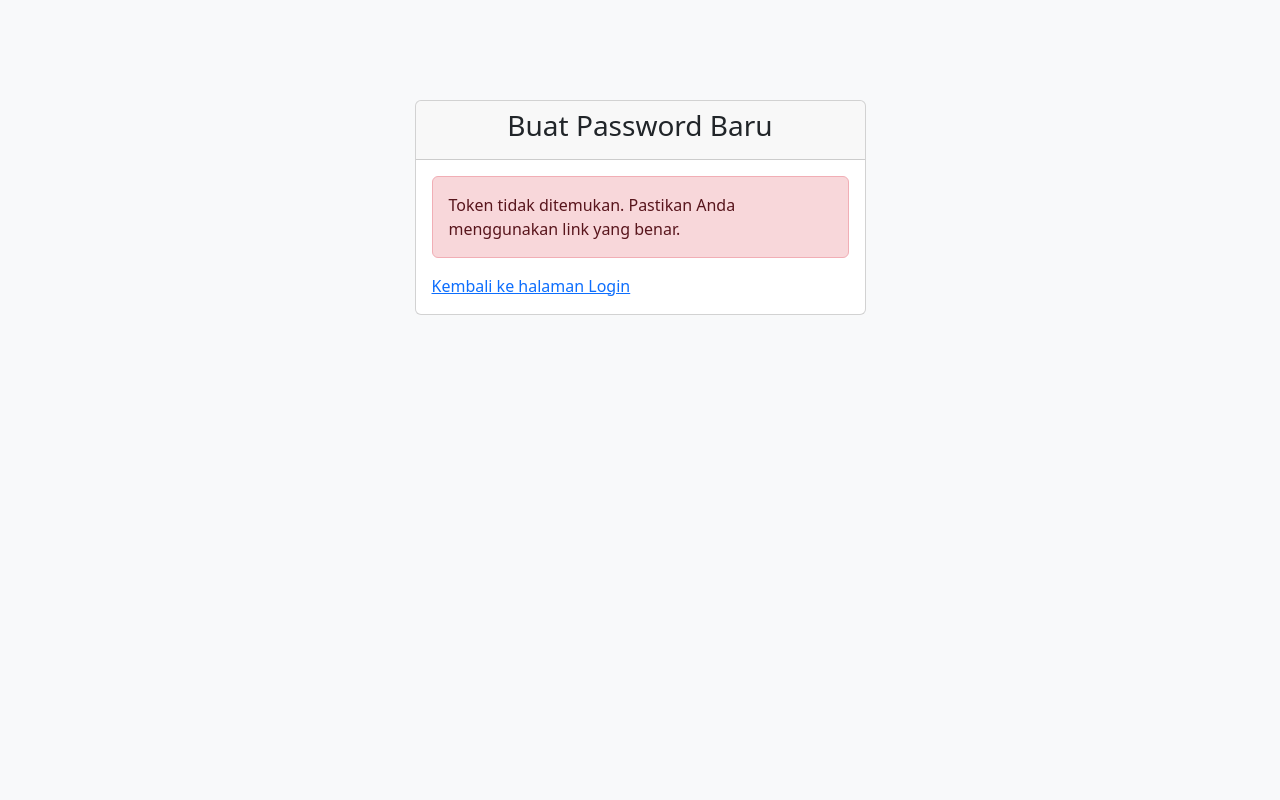
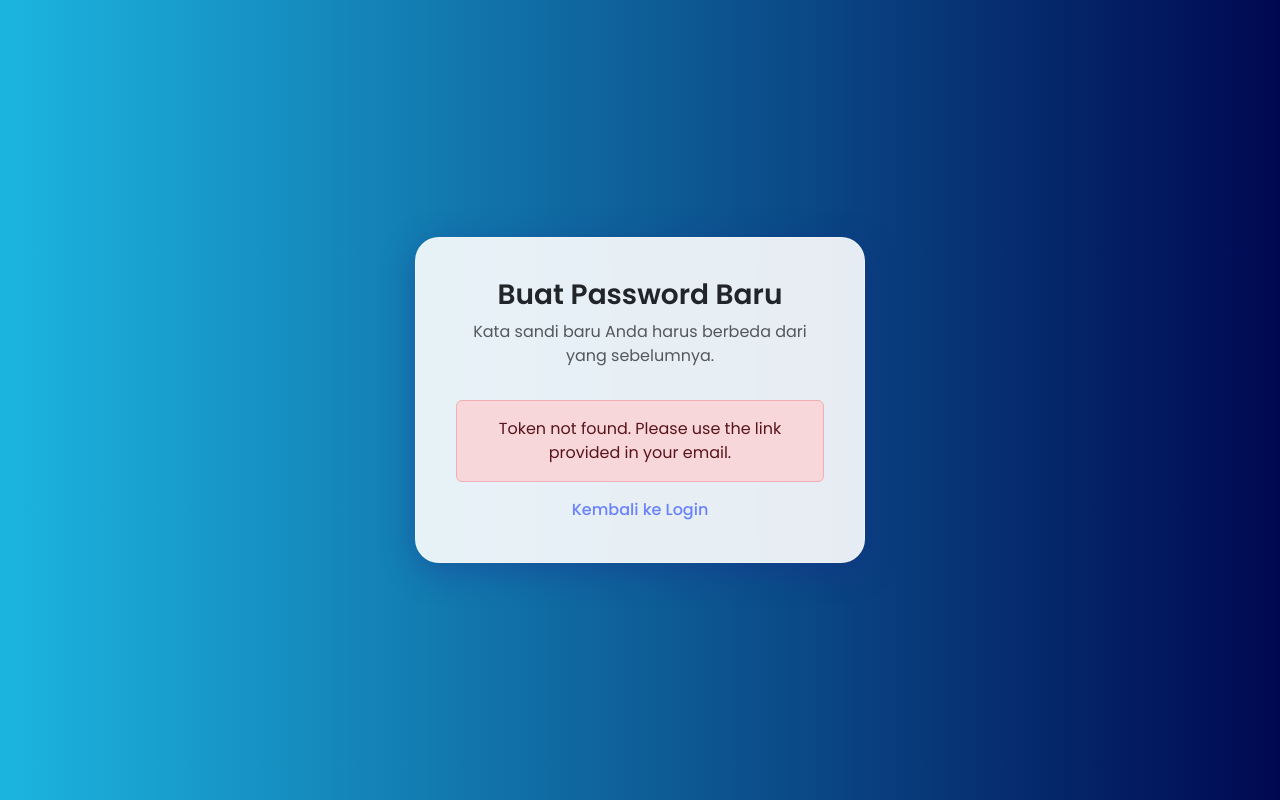
Before and after one commit to RiyanWardhana22/Sistem-Login, a PHP site: page /reset_password.php in a window 1280 px wide. Run offline with PHP 8.4, Linux system fonts and the light colour scheme.

Commit message:
add: Redesign UI/UX Verify Token and Reset Password

```diff
--- a/reset_password.php
+++ b/reset_password.php
@@ -1,12 +1,12 @@
 <?php
 require_once 'config.php';
-
 $token = $_GET['token'] ?? null;
 $error = '';
 $token_valid = false;
 
 if ($token) {
-            $query = "SELECT * FROM users WHERE reset_token='$token' LIMIT 1";
+            $safe_token = mysqli_real_escape_string($db, $token);
+            $query = "SELECT * FROM users WHERE reset_token='$safe_token' LIMIT 1";
             $result = mysqli_query($db, $query);
             $user = mysqli_fetch_assoc($result);
 
@@ -15,13 +15,13 @@ if ($token) {
                         if ($now < $user['reset_token_expires_at']) {
                                     $token_valid = true;
                         } else {
-                                    $error = "Link reset password ini sudah kedaluwarsa.";
+                                    $error = "This password reset link has expired.";
                         }
             } else {
-                        $error = "Link reset password tidak valid.";
+                        $error = "This password reset link is not valid.";
             }
 } else {
-            $error = "Token tidak ditemukan. Pastikan Anda menggunakan link yang benar.";
+            $error = "Token not found. Please use the link provided in your email.";
 }
 ?>
 <!DOCTYPE html>
@@ -33,41 +33,66 @@ if ($token) {
             <title>Reset Password</title>
             <link href="https://cdn.jsdelivr.net/npm/bootstrap@5.3.3/dist/css/bootstrap.min.css" rel="stylesheet">
             <link rel="stylesheet" href="https://cdn.jsdelivr.net/npm/bootstrap-icons@1.11.3/font/bootstrap-icons.min.css">
+            <link rel="stylesheet" href="assets/css/style.css">
 </head>
 
-<body class="bg-light">
-            <div class="container">
-                        <div class="row justify-content-center" style="margin-top: 100px;">
-                                    <div class="col-md-5">
-                                                <div class="card">
-                                                            <div class="card-header text-center">
+<body>
+            <div class="auth-container">
+                        <div class="auth-card">
+                                    <div class="text-center mb-4">
                                                 <h3>Buat Password Baru</h3>
+                                                <p class="text-muted">Kata sandi baru Anda harus berbeda dari yang sebelumnya.</p>
                                     </div>
-                                                            <div class="card-body">
+
                                     <?php if ($token_valid): ?>
                                                 <form action="<?php echo BASE_URL; ?>process_reset_password.php" method="POST">
                                                             <input type="hidden" name="token" value="<?php echo htmlspecialchars($token); ?>">
+
                                                             <div class="mb-3">
                                                                         <label for="password" class="form-label">Password Baru</label>
-                                                                                                            <input type="password" class="form-control" name="password" required>
+                                                                        <div class="input-group">
+                                                                                    <input type="password" class="form-control" id="password" name="password" placeholder="Masukkan password baru" required>
+                                                                                    <button class="btn btn-outline-secondary toggle-password" type="button" data-target="#password">
+                                                                                                <i class="bi bi-eye-fill"></i>
+                                                                                    </button>
                                                                         </div>
+                                                            </div>
+
                                                             <div class="mb-3">
-                                                                                                            <label for="confirm_password" class="form-label">Konfirmasi Password Baru</label>
-                                                                                                            <input type="password" class="form-control" name="confirm_password" required>
+                                                                        <label for="confirm_password" class="form-label">Konfirmasi Password</label>
+                                                                        <div class="input-group">
+                                                                                    <input type="password" class="form-control" id="confirm_password" name="confirm_password" placeholder="Konfirmasi password" required>
+                                                                                    <button class="btn btn-outline-secondary toggle-password" type="button" data-target="#confirm_password">
+                                                                                                <i class="bi bi-eye-fill"></i>
+                                                                                    </button>
                                                                         </div>
-                                                                                                <div class="d-grid">
+                                                            </div>
+
+                                                            <div class="d-grid mt-4">
                                                                         <button type="submit" class="btn btn-primary">Reset Password</button>
                                                             </div>
                                                 </form>
                                     <?php else: ?>
-                                                                                    <div class="alert alert-danger"><?php echo $error; ?></div>
-                                                                                    <a href="<?php echo BASE_URL; ?>login.php">Kembali ke halaman Login</a>
+                                                <div class="alert alert-danger text-center"><?php echo $error; ?></div>
+                                                <div class="text-center mt-3 auth-footer">
+                                                            <a href="<?php echo BASE_URL; ?>login.php">Kembali ke Login</a>
+                                                </div>
                                     <?php endif; ?>
                         </div>
             </div>
-                                    </div>
-                        </div>
-            </div>
+            <script src="https://cdn.jsdelivr.net/npm/bootstrap@5.3.3/dist/js/bootstrap.bundle.min.js"></script>
+            <script>
+                        document.querySelectorAll('.toggle-password').forEach(button => {
+                                    button.addEventListener('click', function() {
+                                                const targetId = this.getAttribute('data-target');
+                                                const passwordInput = document.querySelector(targetId);
+                                                const icon = this.querySelector('i');
+                                                const type = passwordInput.getAttribute('type') === 'password' ? 'text' : 'password';
+                                                passwordInput.setAttribute('type', type);
+                                                icon.classList.toggle('bi-eye-slash-fill');
+                                    });
+                        });
+            </script>
 </body>
 
 </html>
```
Also changed, not shown: verify_token.php (+14 -19 lines). Lines whose indentation alone changed are shown as unchanged.
